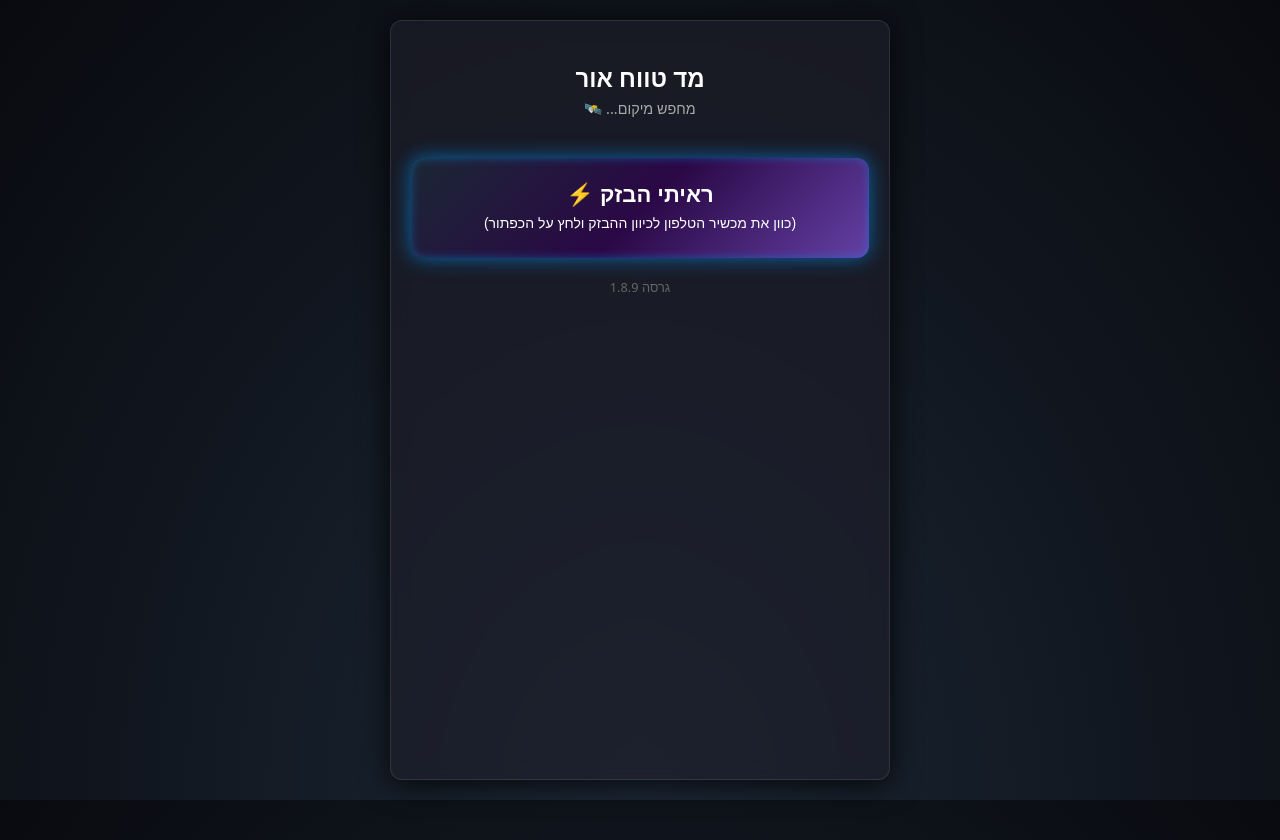
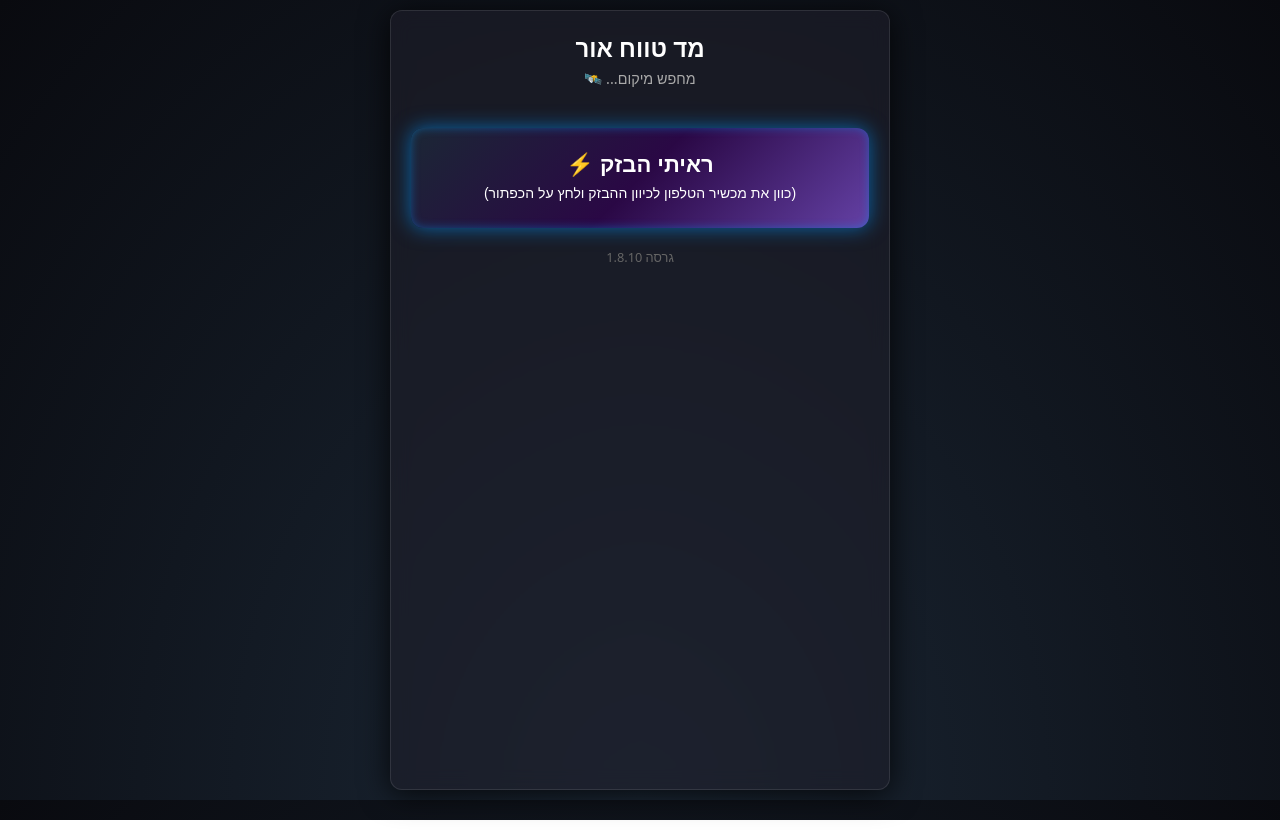
Before and after one commit to NKadusi/RideTheLightning, a plain HTML site: page index.html in a window 1280 px wide. Drawn offline with nearby package versions, Linux system fonts and the light colour scheme.

Commit message:
Update index.html

```diff
--- a/index.html
+++ b/index.html
@@ -19,7 +19,7 @@
             font-family: system-ui, -apple-system, sans-serif;
             text-align: center;
             margin: 0;
-            padding: 20px;
+            padding: 10px 20px;
             background: radial-gradient(ellipse at bottom, #1b2735 0%, #090a0f 100%);
             background-attachment: fixed;
             color: #e0e0e0;
@@ -27,7 +27,7 @@
         }
         .container {
             max-width: 500px;
-            margin: auto;
+            margin: 0 auto;
             background: rgba(30, 30, 42, 0.6);
             backdrop-filter: blur(10px);
             padding: 20px;
@@ -36,10 +36,10 @@
             border: 1px solid rgba(255, 255, 255, 0.1);
             display: flex;
             flex-direction: column;
-            min-height: calc(100vh - 40px);
+            min-height: calc(100vh - 20px);
             box-sizing: border-box;
         }
-        h2 { color: #ffffff; margin-bottom: 5px; }
+        h2 { color: #ffffff; margin-top: 0; margin-bottom: 5px; }
         .status { font-size: 0.9em; color: #aaaaaa; margin-bottom: 20px; }
 
         .controls {
@@ -255,7 +255,7 @@
             <ul id="history-list"></ul>
         </div>
 
-        <div class="version">גרסה 1.8.9</div>
+        <div class="version">גרסה 1.8.10</div>
     </div>
 
     <script src="https://unpkg.com/leaflet@1.9.4/dist/leaflet.js"></script>
@@ -343,6 +343,9 @@
 
                 // משיכת התרעות אמת מיד עם טעינת המפה
                 fetchAndDrawRecentAlerts();
+
+                // אילוץ של המפה לחשב מחדש את הגודל שלה אחרי פריסת הפלקסבוקס
+                setTimeout(() => { map.invalidateSize(); }, 300);
             }
         }
 
```
